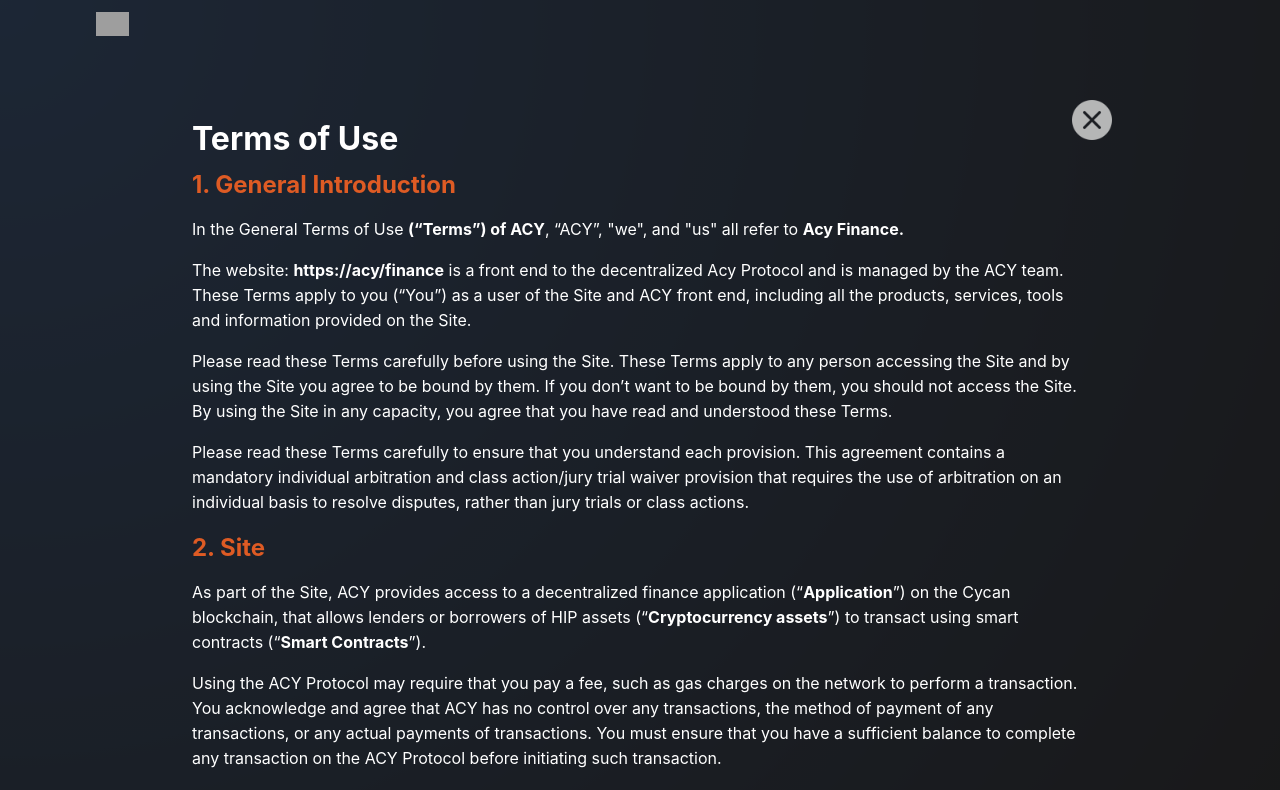
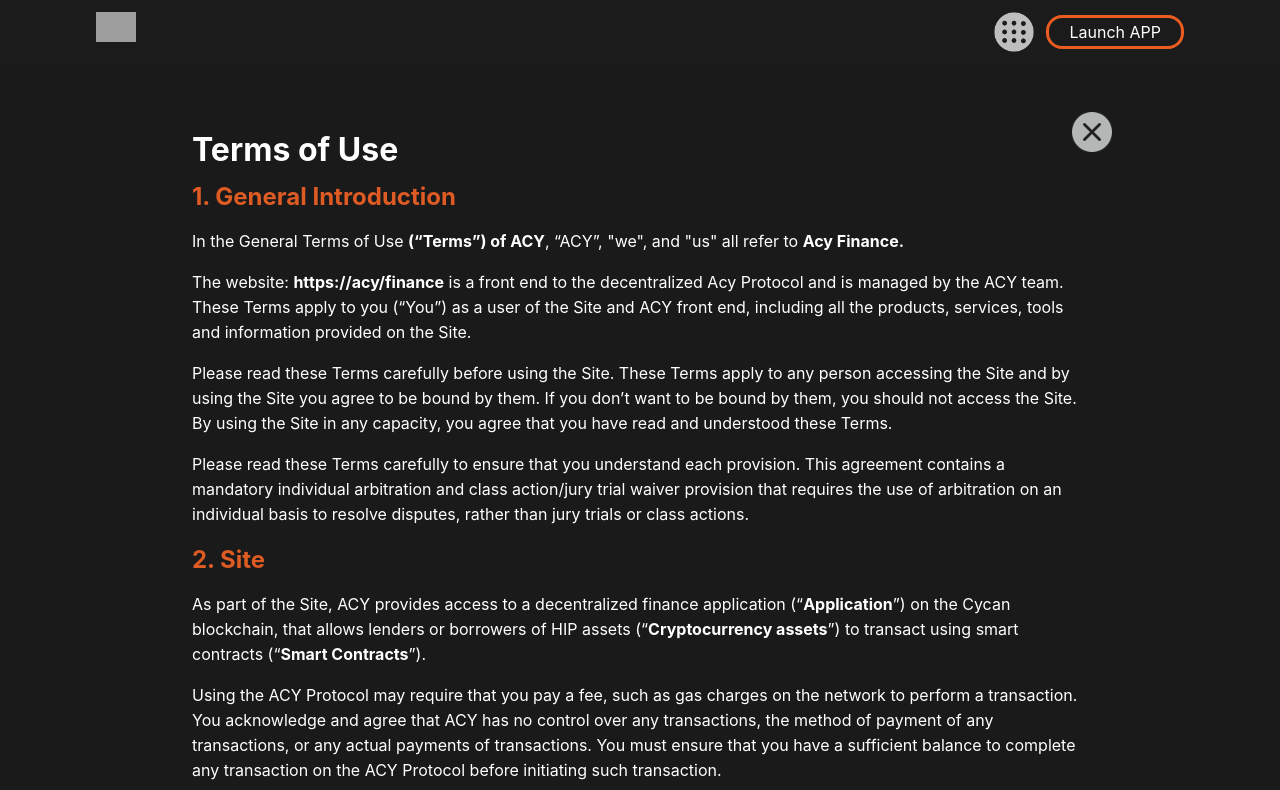
Before and after one commit to austin0072009/acy-website, a React (Create React App) app: page /terms-of-use in a window 1280 px wide. Shown: the top 790 px of the page. Built offline with nearby package versions, Linux system fonts and the light colour scheme; grey boxes are pictures that could not be loaded; what javascript-color-gradient would draw is missing.

Commit message:
feat: add menu

```diff
--- a/src/atoms/Gradient.js
+++ b/src/atoms/Gradient.js
@@ -4,7 +4,7 @@
       className="fixed w-full h-full top-0 left-0"
       style={{
         background:
-          "radial-gradient(circle at top left, rgb(47, 128, 237) 0%, rgb(15, 16, 19) 100%) top left,radial-gradient(circle at bottom right, #ea5c1f 0%, rgb(15, 16, 19) 100%) bottom right",
+          "radial-gradient(circle at top left, #1B1B1C 0%, #1B1B1C 100%) top left,radial-gradient(circle at bottom right, #ea5c1f 0%, rgb(15, 16, 19) 50%) bottom right",
         zIndex: -1,
         opacity: 0.12,
       }}
--- a/src/components/Documentation.js
+++ b/src/components/Documentation.js
@@ -50,15 +50,15 @@
   ]);
   return (
     <div className="my-20 ">
-      <div className="flex items-center text-gray-100 mb-5">
+      <div className="flex items-center text-gray-100 mb-5 filter grayscale hover:grayscale-0 brightness-200 hover:brightness-100">
         <img
           src={arrowBullet}
           style={{ maxWidth: 40 }}
           alt="arrow"
-          className="mr-3 moveLROnHover filter grayscale hover:grayscale-0 brightness-200 hover:brightness-100"
+          className="mr-3 moveLROnHover "
         />
         <span
-          className="font-medium"
+          className="font-medium text-orange"
           style={{ fontSize: smallerThan568 ? 20 : 26 }}
         >
           DOCUMENTATION
--- a/src/components/Governance.js
+++ b/src/components/Governance.js
@@ -7,15 +7,15 @@
 
   return (
     <div className="mb-10">
-      <div className="flex items-center text-gray-100 mb-5">
+      <div className="flex items-center text-gray-100 mb-5 filter grayscale hover:grayscale-0 brightness-200 hover:brightness-100">
         <img
           src={arrowBullet}
           style={{ maxWidth: 40 }}
           alt="arrow"
-          className="mr-3 moveLROnHover filter grayscale hover:grayscale-0 brightness-200 hover:brightness-100"
+          className="mr-3 moveLROnHover"
         />
         <span
-          className="font-medium"
+          className="font-medium text-orange"
           style={{ fontSize: smallerThan568 ? 20 : 26 }}
         >
           GOVERNANCE
--- a/src/components/Header.js
+++ b/src/components/Header.js
@@ -1,18 +1,89 @@
 import logo from "../assets/logo.svg";
+import menuImg from "../assets/menu_orange.png";
 import { Link } from "react-router-dom";
 import style from "../css/animation.css";
+import { useState, useMemo, useEffect } from "react";
 
-const Header = () => {
+const menuStyles = {
+  position: "fixed",
+  top: "3.5rem",
+  backgroundColor: "#2A282E",
+  color: "#D5D5D5",
+  zIndex: 100,
+};
+const Header = ({ active, setActive }) => {
+  let menu = useMemo(() => [
+    "Ecosystem",
+    "Foundation",
+    "Community",
+    "Developers",
+    "Governance",
+    "Support",
+    "ACY Token",
+    "ACY DAO",
+    "About",
+    "Tutorials",
+  ]);
+
+  let [atTop, setAtTop] = useState(true);
+  useEffect(() => {
+    window.onscroll = () =>
+      window.pageYOffset === 0 ? setAtTop(true) : setAtTop(false);
+
+    return () => (window.onscroll = null);
+  }, []);
+
   return (
-    <nav className="max-h-12 mx-2 sm:mx-5 lg:mx-10 xl:mx-12 px-2 sm:px-5 xl:px-12 lg:px-10 overflow-hidden py-3">
+    <nav
+      style={{
+        backgroundColor: "#1B1B1C",
+        borderBottom: atTop ? "" : "1px solid #615e63",
+        zIndex: 99,
+      }}
+      onClick={(e) => {
+        if (e.target.id === "menu") return;
+        setActive(false);
+      }}
+      className="sticky top-0 max-h-12 px-4 sm:px-10 xl:px-24 lg:px-20 overflow-hidden py-3 flex justify-between relative"
+    >
       <Link to="/">
         <img
           src={logo}
-          style={{ width: "3%", minWidth: "30px", maxWidth: "100px" }}
+          style={{ width: "3%", minWidth: "40px", maxWidth: "100px" }}
           alt="logo"
           className="cursor-pointer rotateOnHover"
         />
       </Link>
+      <div className="flex items-center justify-end relative">
+        <div
+          className={`rounded-xl bg-brown-500 p-5 transition-opacity ${
+            active ? "opacity-100" : "hidden opacity-0"
+          }`}
+          style={menuStyles}
+        >
+          <div className="grid grid-cols-2 gap-x-2 gap-y-3">
+            {menu.map((item) => (
+              <span className="text-orange filter grayscale hover:grayscale-0 brightness-200 hover:brightness-100 mr-3 cursor-pointer">
+                {item}
+              </span>
+            ))}
+          </div>
+        </div>
+
+        <img
+          className="filter grayscale hover:grayscale-0 brightness-200 hover:brightness-100 mr-3 cursor-pointer"
+          id="menu"
+          alt="menu"
+          src={menuImg}
+          style={{ width: "3%", minWidth: "40px", maxWidth: "100px" }}
+          onClick={() => {
+            setActive(!active);
+          }}
+        />
+        <div className="py-1 px-5 border-3 border-solid border-orange rounded-2xl text-white">
+          Launch APP
+        </div>
+      </div>
     </nav>
   );
 };
--- a/src/components/SideMenu.js
+++ b/src/components/SideMenu.js
@@ -11,7 +11,7 @@
   let location = useLocation();
 
   return (
-    <div className="flex flex-col text-gray-100 sticky top-0 pr-5">
+    <div className="flex flex-col text-gray-100 sticky top-20 pr-5">
       <Disclosure defaultOpen={true}>
         {({ open }) => (
           <>
--- a/src/pages/About.js
+++ b/src/pages/About.js
@@ -1,7 +1,7 @@
 import { Header, Footer, SideMenu } from "../components";
 import { MEVRobots, WhatIsACY, Advantage } from ".";
 import { Gradient } from "../atoms";
-import { useMemo } from "react";
+import { useMemo, useState } from "react";
 import {
   Switch,
   BrowserRouter as Router,
@@ -17,14 +17,17 @@
     { text: "MEV Robots", link: "/about-us/mev-robots" },
     { text: "Arbitrage supremacy", link: "/about-us/arbitrage-supremacy" },
   ]);
-
+  let [menuActive, setMenuActive] = useState(false);
   let smallerThan568 = useMediaPredicate("(max-width: 768px)");
   let match = useRouteMatch();
   return (
     <div className="bg-base relative" style={{ zIndex: 0 }}>
-      <Header></Header>
+      <Header active={menuActive} setActive={setMenuActive}></Header>
       <Gradient></Gradient>
       <div
+        onClick={() => {
+          setMenuActive(false);
+        }}
         className="mt-12 mx-2 sm:mx-5 lg:mx-10 xl:mx-10 px-2 sm:px-5 xl:px-10 lg:px-8 relative"
         style={{ zIndex: 2 }}
       >
--- a/src/pages/Cookie.js
+++ b/src/pages/Cookie.js
@@ -2,13 +2,21 @@
 import cookiePolicy from "../texts/cookiePolicy";
 import { MdTextField } from "../components";
 import { Gradient } from "../atoms";
+import { useState } from "react";
 
 const Cookie = () => {
+  let [menuActive, setMenuActive] = useState(false);
   return (
     <div style={{ backgroundColor: "#1B1B1C", zIndex: 1 }} className="relative">
       <Gradient></Gradient>
-      <div className="relative" style={{ zIndex: 1 }}>
-        <Header></Header>
+      <Header active={menuActive} setActive={setMenuActive}></Header>
+      <div
+        className="relative"
+        style={{ zIndex: 1 }}
+        onClick={() => {
+          setMenuActive(false);
+        }}
+      >
         <MdTextField text={cookiePolicy}></MdTextField>
         <Footer></Footer>
       </div>
--- a/src/pages/Main.js
+++ b/src/pages/Main.js
@@ -8,16 +8,23 @@
 } from "../components";
 import { Gradient } from "../atoms";
 import axios from "axios";
+import { useState } from "react";
+
 axios.defaults.baseURL = "https://api.acy.finance/";
 
 const Main = () => {
+  let [menuActive, setMenuActive] = useState(false);
   return (
     <div style={{ backgroundColor: "#1B1B1C", zIndex: 0 }} className="relative">
-      <div className="relative" style={{ zIndex: 2 }}>
-        <Header></Header>
-      </div>
+      <Header active={menuActive} setActive={setMenuActive}></Header>
 
-      <div className="relative" style={{ zIndex: 1 }}>
+      <div
+        className="relative"
+        style={{ zIndex: 1 }}
+        onClick={() => {
+          setMenuActive(false);
+        }}
+      >
         <Gradient></Gradient>
         <div className="relative" style={{ zIndex: 1 }}>
           <Title></Title>
--- a/src/pages/Privacy.js
+++ b/src/pages/Privacy.js
@@ -2,13 +2,21 @@
 import privacyPolicy from "../texts/privacyPolicy";
 import { MdTextField } from "../components";
 import { Gradient } from "../atoms";
+import { useState } from "react";
 
 const Privacy = () => {
+  let [menuActive, setMenuActive] = useState(false);
   return (
     <div style={{ backgroundColor: "#1B1B1C", zIndex: 1 }} className="relative">
       <Gradient></Gradient>
-      <div className="relative" style={{ zIndex: 1 }}>
-        <Header></Header>
+      <Header active={menuActive} setActive={setMenuActive}></Header>
+      <div
+        className="relative"
+        style={{ zIndex: 1 }}
+        onClick={() => {
+          setMenuActive(false);
+        }}
+      >
         <MdTextField text={privacyPolicy}></MdTextField>
         <Footer></Footer>
       </div>
--- a/src/pages/Terms.js
+++ b/src/pages/Terms.js
@@ -2,13 +2,21 @@
 import { Header, Footer } from "../components";
 import { MdTextField } from "../components";
 import { Gradient } from "../atoms";
+import { useState } from "react";
+
 const Terms = () => {
+  let [menuActive, setMenuActive] = useState(false);
   return (
     <div style={{ backgroundColor: "#1B1B1C", zIndex: 1 }} className="relative">
       <Gradient></Gradient>
-
-      <div className="relative" style={{ zIndex: 1 }}>
-        <Header></Header>
+      <Header active={menuActive} setActive={setMenuActive}></Header>
+      <div
+        className="relative"
+        style={{ zIndex: 1 }}
+        onClick={() => {
+          setMenuActive(false);
+        }}
+      >
         <MdTextField text={tou}></MdTextField>
         <Footer></Footer>
       </div>
```
Also changed, not shown: src/assets/menu_orange.png (added).
